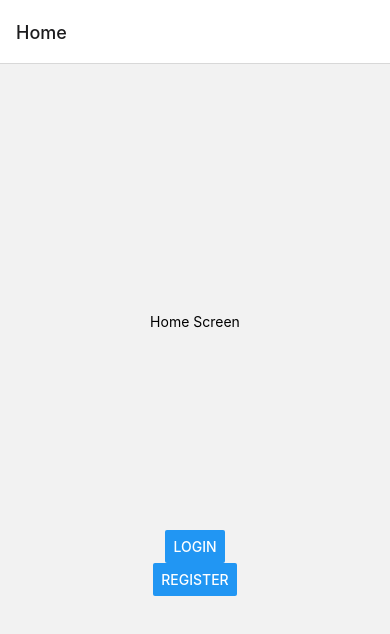
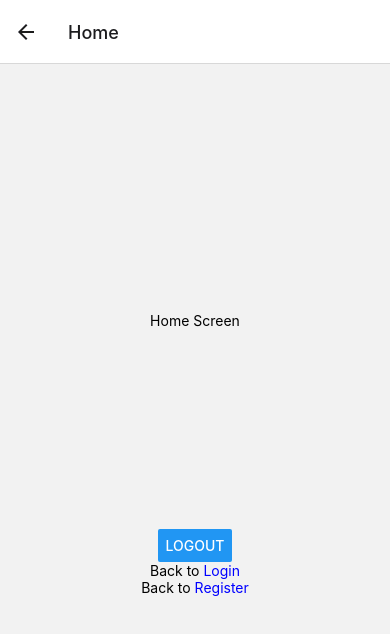
Before and after one commit to yeremiadio/fisherce-app, a React Native app: screen /Home in a window 390 px wide. Shown: the top 634 px of the page. Built offline with nearby package versions, Linux system fonts and the light colour scheme.

Commit message:
redux thunk implemented

```diff
--- a/App.js
+++ b/App.js
@@ -1,23 +1,25 @@
 import * as React from "react";
+import { Provider } from "react-redux";
 import { NavigationContainer } from "@react-navigation/native";
 import { createNativeStackNavigator } from "@react-navigation/native-stack";
 import LoginScreen from "./components/Screens/LoginScreen";
 import RegisterScreen from "./components/Screens/RegisterScreen";
 import HomeScreen from "./components/Screens/HomeScreen";
+import store from "./redux/store";
 
 const Stack = createNativeStackNavigator();
 
 export default function App() {
   return (
-    <NavigationContainer>
-      <Stack.Navigator>
-        <Stack.Screen name="Home" component={HomeScreen} />
-        <Stack.Group screenOptions={{ headerShown: false }}>
+    <Provider store={store}>
+      <NavigationContainer>
+        <Stack.Navigator>
           <Stack.Screen name="Login" component={LoginScreen} />
           <Stack.Screen name="Register" component={RegisterScreen} />
-        </Stack.Group>
-      </Stack.Navigator>
-    </NavigationContainer>
+          <Stack.Screen name="Home" component={HomeScreen} />
+        </Stack.Navigator>
+      </NavigationContainer>
+    </Provider>
   );
 }
 
--- a/components/Screens/HomeScreen.js
+++ b/components/Screens/HomeScreen.js
@@ -1,20 +1,49 @@
 import React from "react";
 import { View, Text, Button, Image } from "react-native";
 import { IMAGE_URL } from "@env";
+import { useDispatch, useSelector } from "react-redux";
+import { LOGOUT } from "../../redux/constants";
 
 const HomeScreen = ({ navigation }) => {
+  const auth = useSelector((state) => state.auth);
+  const dispatch = useDispatch();
+
+  const logOutUser = async () => {
+    await dispatch({ type: LOGOUT });
+    navigation.navigate("Login");
+  };
+
   return (
     <View style={{ flex: 1, alignItems: "center", justifyContent: "center" }}>
       <Text>Home Screen</Text>
+      {auth.isAuthenticated && <Text>Hello, {auth.user.name}</Text>}
       <Image
         source={{ uri: `${IMAGE_URL}` }}
         style={{ width: 200, height: 200 }}
       />
-      <Button title="Login" onPress={() => navigation.navigate("Login")} />
-      <Button
-        title="Register"
-        onPress={() => navigation.navigate("Register")}
-      />
+      <Button title="Logout" onPress={logOutUser} />
+      <Text>
+        Back to{" "}
+        <Text
+          style={{ color: "blue" }}
+          onPress={() => {
+            navigation.navigate("Login");
+          }}
+        >
+          Login
+        </Text>
+      </Text>
+      <Text>
+        Back to{" "}
+        <Text
+          style={{ color: "blue" }}
+          onPress={() => {
+            navigation.navigate("Register");
+          }}
+        >
+          Register
+        </Text>
+      </Text>
     </View>
   );
 };
--- a/components/Screens/LoginScreen.js
+++ b/components/Screens/LoginScreen.js
@@ -1,11 +1,20 @@
 import React from "react";
-import { View, Text, Button } from "react-native";
+import { View, Text, Button, Linking } from "react-native";
+import { useDispatch } from "react-redux";
+import { SET_USER } from "../../redux/constants";
 
 const LoginScreen = ({ navigation }) => {
+  const dispatch = useDispatch();
+
+  const loginUser = async () => {
+    await dispatch({ type: SET_USER });
+    navigation.navigate("Home");
+  };
   return (
     <View style={{ flex: 1, alignItems: "center", justifyContent: "center" }}>
-      <Text>Register Screen</Text>
-      <Button title="Register" onPress={() => navigation.navigate("Register")} />
+      <Text>Login Screen</Text>
+
+      <Button title="Login" onPress={loginUser} />
     </View>
   );
 };
--- a/package.json
+++ b/package.json
@@ -20,7 +20,9 @@
     "react-native-dotenv": "^3.3.1",
     "react-native-safe-area-context": "3.3.2",
     "react-native-screens": "~3.10.1",
-    "react-native-web": "0.17.1"
+    "react-native-web": "0.17.1",
+    "react-redux": "^7.2.6",
+    "redux-thunk": "^2.4.1"
   },
   "devDependencies": {
     "@babel/core": "^7.12.9"
--- /dev/null
+++ b/redux/constants.js
@@ -0,0 +1,3 @@
+export const SET_USER = "SET_USER";
+export const LOGOUT = "LOGOUT";
+export const SET_IS_FETCHING = "SET_IS_FETCHING";
--- /dev/null
+++ b/redux/reducers/authReducer.js
@@ -0,0 +1,43 @@
+import { LOGOUT, SET_IS_FETCHING, SET_USER } from "../constants";
+
+const initialState = {
+  user: { name: "dio" },
+  isFetching: false,
+  isAuthenticated: false,
+};
+
+export default function authReducer(state = initialState, action) {
+  switch (action.type) {
+    case SET_USER:
+      return {
+        ...state,
+        // user: action.payload,
+        isAuthenticated: true,
+      };
+    case LOGOUT:
+      return {
+        ...state,
+        // user: {},
+        isAuthenticated: false,
+      };
+    // case UPDATE_USER:
+    //   return {
+    //     ...state,
+    //     user: { user: action.payload, token: state.user.token },
+    //     isAuthenticated: true,
+    //   };
+    // case RESET_USER:
+    //   return {
+    //     ...state,
+    //     user: {},
+    //     isAuthenticated: false,
+    //   };
+    case SET_IS_FETCHING:
+      return {
+        ...state,
+        isFetching: action.payload,
+      };
+    default:
+      return state;
+  }
+}
--- /dev/null
+++ b/redux/reducers/index.js
@@ -0,0 +1,8 @@
+import { combineReducers } from "redux";
+import authReducer from "./authReducer";
+
+const appReducer = combineReducers({
+  auth: authReducer,
+});
+
+export default appReducer;
--- /dev/null
+++ b/redux/store.js
@@ -0,0 +1,7 @@
+import { createStore, applyMiddleware } from "redux";
+import thunk from "redux-thunk";
+import appReducer from "./reducers/index";
+
+const store = createStore(appReducer, applyMiddleware(thunk));
+
+export default store;
```
Also changed, not shown: 1 other file (tests, documents, lock files or other folders).
